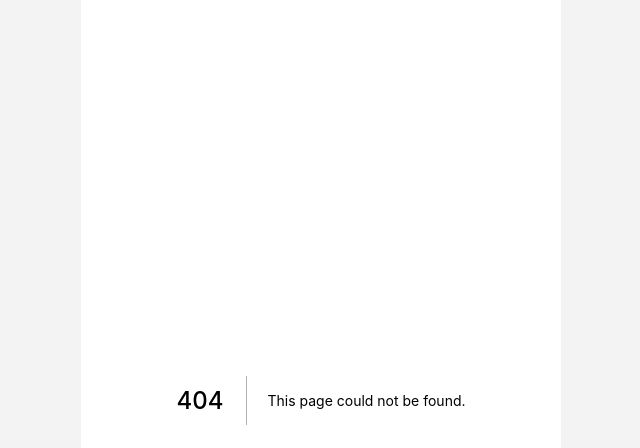
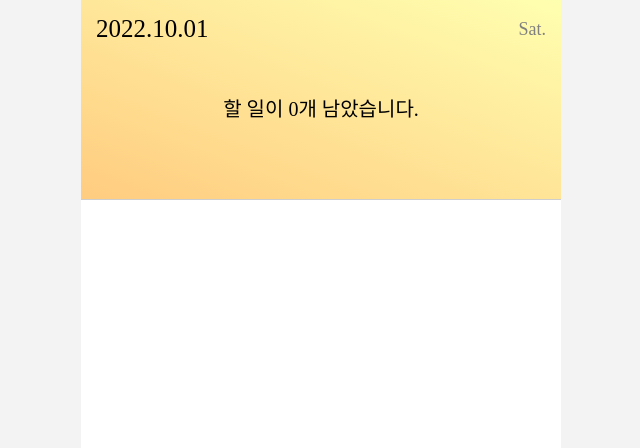
Before and after one commit to ShinjungOh/2022-todolist-challenge, a Next.js app in the folder 2022-10-01/: page /todolist in a window 1280 px wide. Before the commit this address had no page. Shown: the top 448 px of the page, without its empty margins (319-959 px from the left). Built offline with nearby package versions, Linux system fonts and the light colour scheme.

Commit message:
[ADD] 6th: TodoHeader UI 구현

```diff
--- /dev/null
+++ b/2022-10-01/pages/todolist.tsx
@@ -0,0 +1,9 @@
+import React from 'react';
+
+import { TodoHeader } from '@components/todo';
+
+const Todolist = () => (
+  <TodoHeader />
+);
+
+export default Todolist;
--- /dev/null
+++ b/2022-10-01/ui/components/todo/Header.tsx
@@ -0,0 +1,49 @@
+import React from 'react';
+import styled from 'styled-components';
+
+const Header = () => (
+  <Container>
+    <DayContainer>
+      <Today>2022.10.01</Today>
+      <DayName>Sat.</DayName>
+    </DayContainer>
+    <UndoneTaskLength>할 일이 0개 남았습니다.</UndoneTaskLength>
+  </Container>
+);
+
+export default Header;
+
+const Container = styled.div`
+  width: 100%;
+  height: 25%;
+  border-bottom: 0.5px solid #cecece;
+  background: rgb(255, 204, 128);
+  background: linear-gradient(21deg, rgba(255, 204, 128, 1) 0%, rgba(255, 255, 176, 1) 100%);
+`;
+
+const DayContainer = styled.div`
+  display: flex;
+  flex-direction: row;
+  justify-content: space-between;
+  align-items: center;
+  padding: 15px;
+`;
+
+const Today = styled.div`
+  font-size: 25px;
+`;
+
+const DayName = styled.div`
+  font-size: 18px;
+  color: gray;
+`;
+
+const UndoneTaskLength = styled.div`
+  width: 100%;
+  height: 50%;
+  display: flex;
+  flex-direction: column;
+  justify-content: center;
+  align-items: center;
+  font-size: 20px;
+`;
--- /dev/null
+++ b/2022-10-01/ui/components/todo/index.ts
@@ -0,0 +1 @@
+export { default as TodoHeader } from '@components/todo/Header';
```
